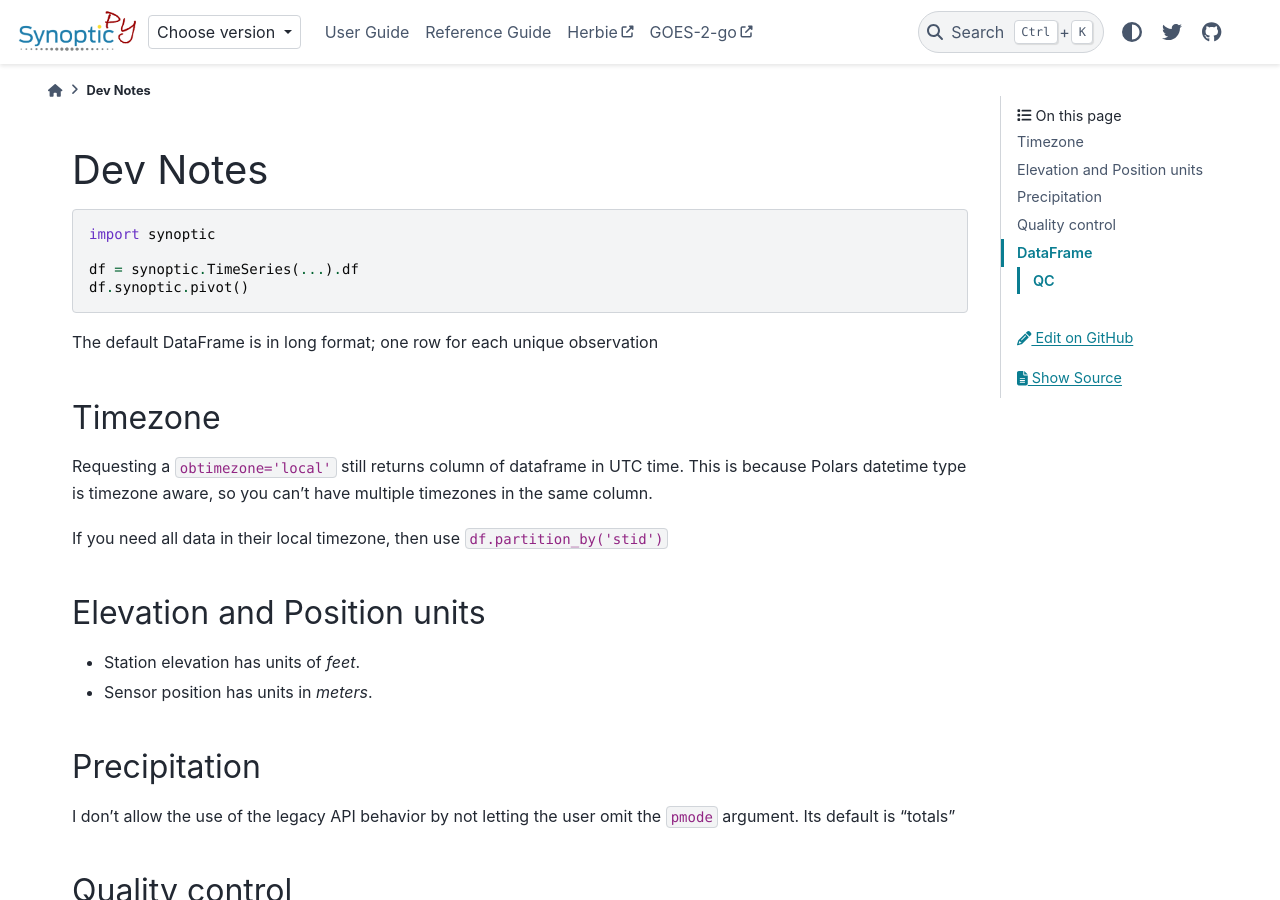
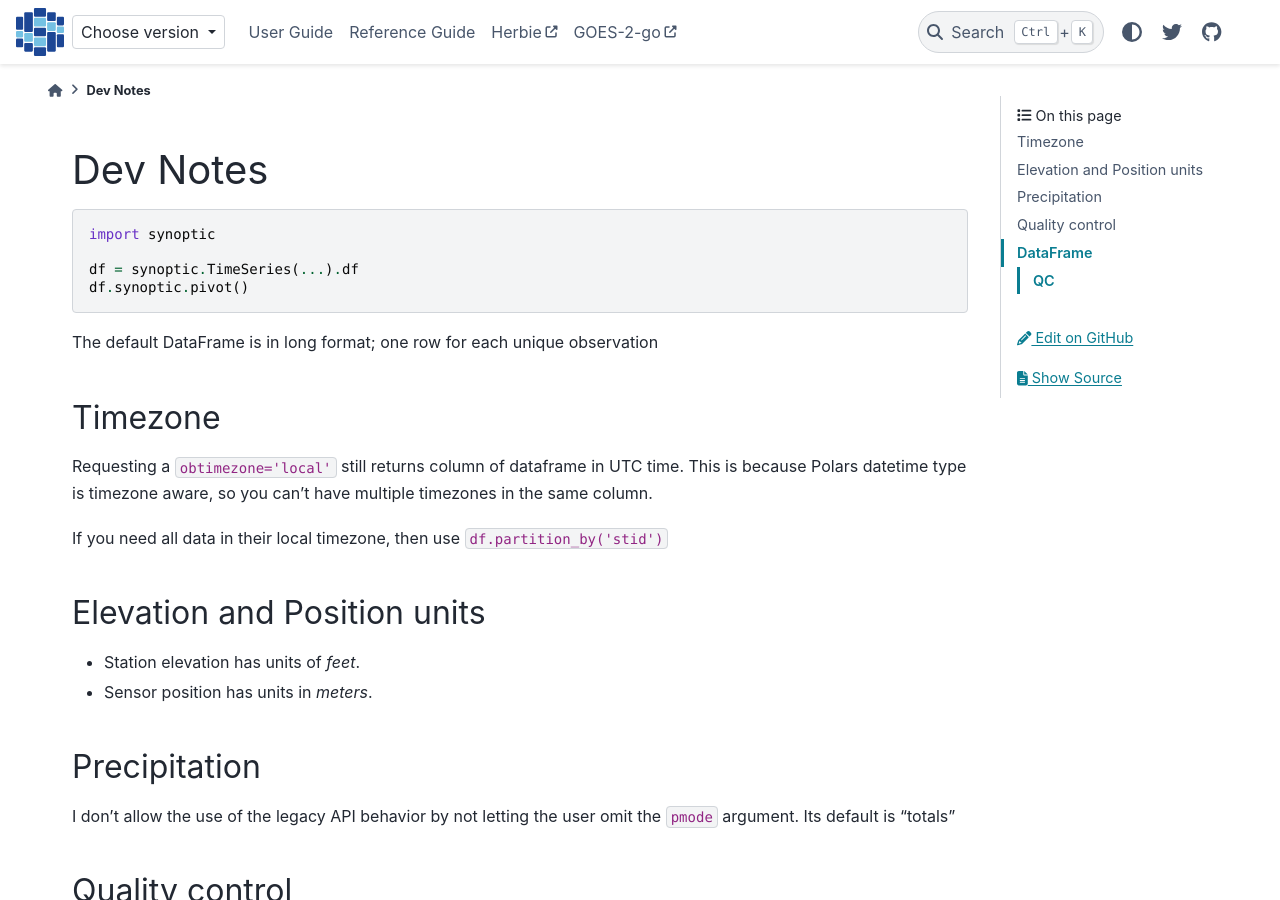
Before and after one commit to blaylockbk/SynopticPy, a Sphinx documentation site: the page built from docs/notes.md, in a window 1280 px wide and 900 px high. Built offline with Sphinx 7.4.7 and the PyData theme 0.15.4, drawn with Linux system fonts in a browser that asks for light colours; the version number could not be read and is left out; comment, search, counter and statistics services are not loaded.

Commit message:
update page with logo

```diff
--- a/docs/conf.py
+++ b/docs/conf.py
@@ -100,7 +100,7 @@ exclude_patterns = [
 # a list of builtin themes.
 #
 html_theme = "pydata_sphinx_theme"
-html_favicon = "_static/wxicon.png"
+html_favicon = "_static/logo_SynopticPy_blue.svg"
 
 html_theme_options = {
     "external_links": [
@@ -132,8 +132,8 @@ html_theme_options = {
         },
     ],
     "logo": {
-        "image_light": "_static/SynopticPy_logo.png",
-        "image_dark": "_static/SynopticPy_logo.png",
+        "image_light": "_static/logo_SynopticPy_blue.svg",
+        "image_dark": "_static/logo_SynopticPy_white.svg",
     },
     "use_edit_page_button": True,
     "show_toc_level": 1,
@@ -177,13 +177,11 @@ autodoc_default_options = {
 }
 
 autodoc_mock_imports = [
-    "xesmf",
     "numpy",
     "matplotlib",
     "pandas",
+    "polars",
     "xarray",
     "cartopy",
     "cfgrib",
-    "imageio",
-    "siphon",
 ]
--- a/docs/index.rst
+++ b/docs/index.rst
@@ -1,4 +1,4 @@
-.. image:: _static/SynopticPy_logo.png
+.. image:: _static/SynopticPy_blue.png
 
 ===========================================
 The Synoptic API for Python (unofficial)
@@ -17,9 +17,6 @@ The `Synoptic Weather API <https://docs.synopticdata.com/services/weather-data-a
    🌐 Before using SynopticPy, you will need a Synoptic API token. Register for a free open-access account at the `Synoptic API Webpage
    <https://customer.synopticdata.com/signup-targeted/?signup=open-access>`_.
 
-   .. figure:: _static/synoptic_logo.png
-      :width: 300
-
 .. note::
    You can create timeseries of observations from weather stations using the `Station Timeseries Web App <https://blaylockbk.github.io/SynopticPy/timeseries>`_. This is a quick way to use SynopticPy without writing any code yourself.
 
```
